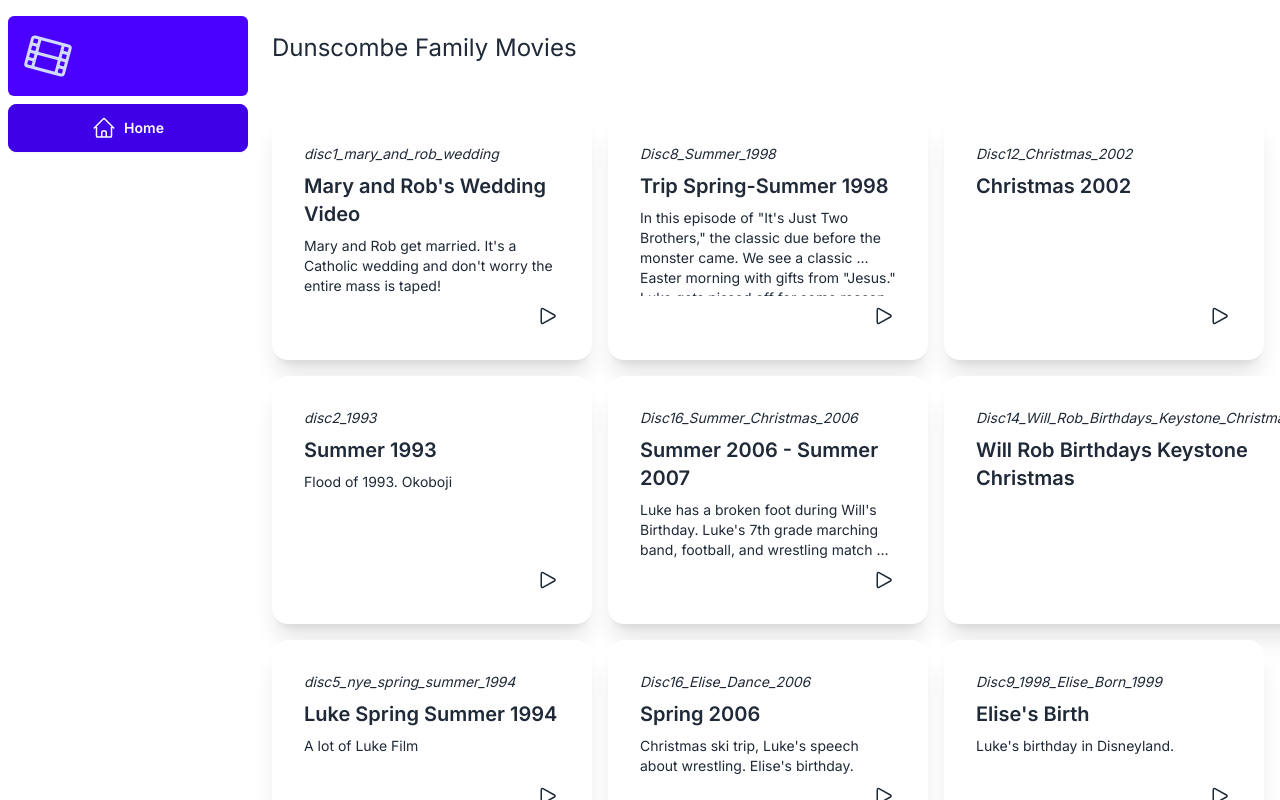
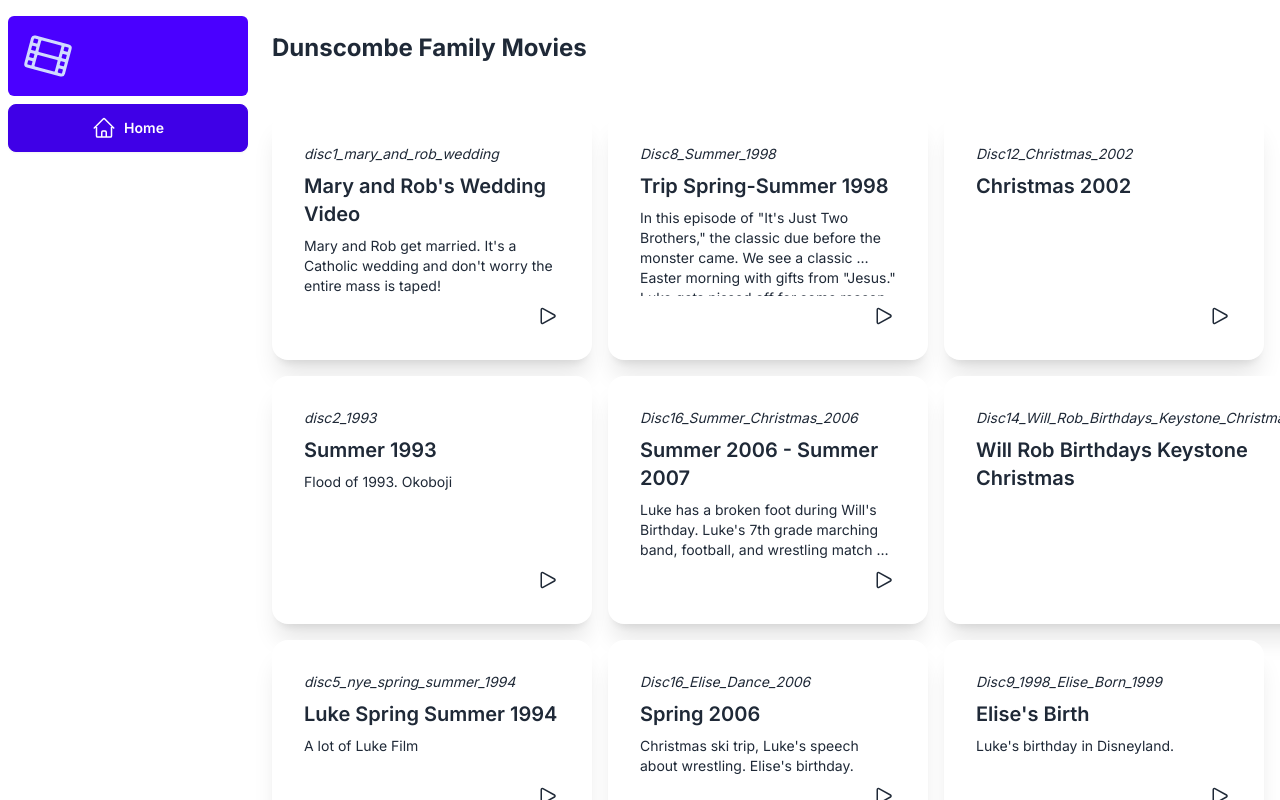
Before and after one commit to ludu12/dunscombe-family-movies, a Next.js app: page / in a window 1280 px wide. Built offline with nearby package versions, Linux system fonts and the light colour scheme; a web font is replaced by a local one.

Commit message:
Updating text and themes

```diff
--- a/src/app/layout.tsx
+++ b/src/app/layout.tsx
@@ -16,7 +16,7 @@ export default function RootLayout({
         </div>
         <div className="flex-grow p-4 overflow-y-auto">
           <div className={'h-12 py-4 hidden md:block'}>
-            <h1 className={'text-2xl'}>Dunscombe Family Movies</h1>
+            <h1 className={'text-2xl font-bold'}>Dunscombe Family Movies</h1>
           </div>
           <div className={'py-6 md:py-12'}>
             {children}
--- a/src/ui/components/SideNav.tsx
+++ b/src/ui/components/SideNav.tsx
@@ -14,7 +14,7 @@ export function SideNav() {
                 className={`flex flex-row gap-4 items-center leading-none`}
             >
               <FilmIcon className="h-12 w-12 rotate-[15deg]"/>
-              <h1 className={'text-2xl block md:hidden'}>Dunscombe Family Movies</h1>
+              <h1 className={'text-2xl block md:hidden font-bold'}>Dunscombe Family Movies</h1>
             </div>
           </div>
         </Link>
--- a/tailwind.config.ts
+++ b/tailwind.config.ts
@@ -7,6 +7,9 @@ const config: Config = {
     "./src/app/**/*.{js,ts,jsx,tsx,mdx}",
     "./src/ui/**/*.{js,ts,jsx,tsx,mdx}",
   ],
+  daisyui: {
+    themes: ["light", "dark"],
+  },
   theme: {
     extend: {
       backgroundImage: {
```
